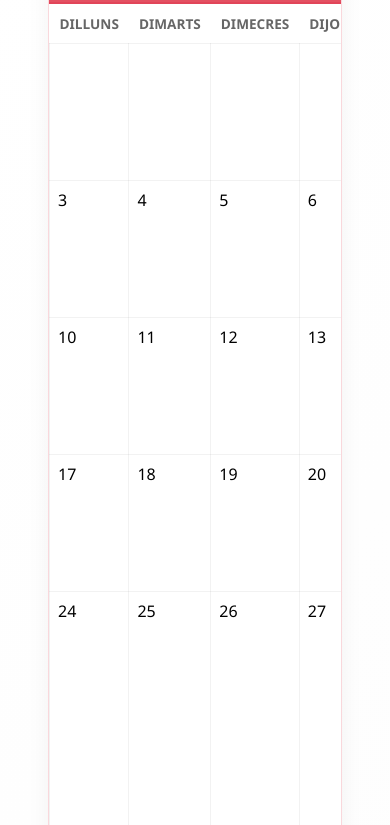
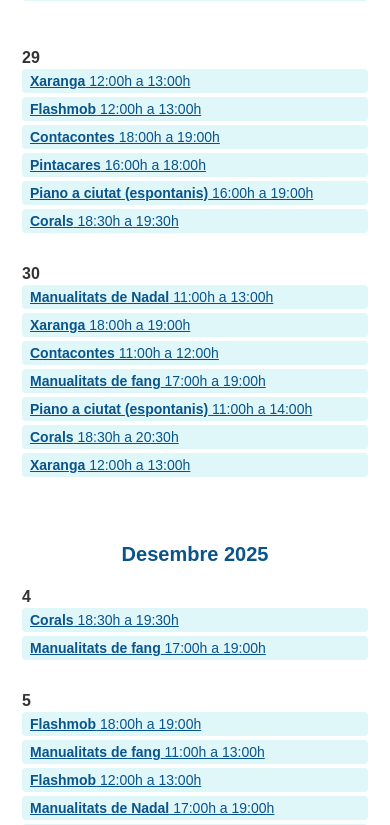
Before and after one commit to Ebony-e-Ivory/calendari.cat, a plain HTML site: page index.html in a window 390 px wide. Shown: the part 124-949 px from the top of the page. Drawn offline with Linux system fonts and the light colour scheme.

Commit message:
Update css.css

```diff
--- a/css.css
+++ b/css.css
@@ -1,90 +1,231 @@
-/* === ESTILO GLASS === */
+/* General */
 body {
-  font-family: "Segoe UI", sans-serif;
-  background: linear-gradient(135deg, #fff 0%, #f6f6f6 100%);
-  padding: 40px;
+  font-family: Arial, sans-serif;
+  background-color: #ffffff;
+  margin: 0;
+  padding: 0;
 }
 
-.calendar-container {
-  backdrop-filter: blur(8px);
-  background: rgba(255, 255, 255, 0.75);
-  border-radius: 20px;
-  border: 1px solid rgba(224, 62, 82, 0.2);
-  box-shadow: 0 8px 25px rgba(0, 0, 0, 0.05);
-  overflow: hidden;
-  max-width: 950px;
-  margin: auto;
+/* Encabezado */
+.header {
+  background-color: #09548a;
+  color: white;
+  text-align: center;
+  padding: 20px;
 }
 
+.header h1 {
+  font-size: 24px;
+  margin: 0;
+  padding-bottom: 15px;
+}
+
+/* Contenedor del calendario */
+.calendar-container {
+  display: flex;
+  flex-direction: column;
+  padding: 20px;
+  background-color: #ffffff;
+  width: 100%;
+  box-sizing: border-box;
+}
+
+/* Título del mes */
 .month-title {
-  background: rgba(224, 62, 82, 0.9);
-  color: #fff;
-  padding: 18px 0;
-  font-size: 1.9em;
   text-align: center;
-  letter-spacing: 1px;
-  text-transform: uppercase;
-  border-bottom: 2px solid rgba(224, 62, 82, 0.6);
+  font-weight: bold;
+  font-size: 24px;
+  color: #09548a;
+  margin-top: 10px;
+  margin-bottom: 20px;
+}
+
+/* Tabla del calendario en escritorio */
+@media (min-width: 769px) {
+  .calendar-container {
+      align-items: center;
   }
 
   .calendar {
       width: 100%;
+      max-width: 800px;
       border-collapse: collapse;
+      margin-bottom: 30px;
+      box-shadow: 0 4px 8px rgba(0, 0, 0, 0.1);
   }
 
-.calendar th {
-  background: rgba(255, 255, 255, 0.6);
-  color: #666;
-  text-transform: uppercase;
-  padding: 10px;
-  font-size: 0.85em;
+  .calendar thead th {
+      background-color: #cfd8dc;
+      color: #333;
+      padding: 12px;
+      text-align: center;
+      font-weight: bold;
+      border-bottom: 2px solid #09548a;
+      font-size: 14px;
   }
 
   .calendar td {
-  height: 120px;
+      width: 14.28%;
+      padding: 10px;
+      border: 1px solid #e0e0e0;
+      text-align: left;
       vertical-align: top;
-  border: 1px solid rgba(0, 0, 0, 0.05);
-  padding: 8px;
-  transition: background 0.2s ease;
+      position: relative;
+      font-size: 14px;
+      transition: background-color 0.3s;
+      box-sizing: border-box;
+  }
+
+  .calendar td.grey {
+      background-color: #f0f0f0;
   }
 
   .calendar td:hover {
-  background: rgba(224, 62, 82, 0.05);
+      background-color: #e0f7fa;
+  }
+
+  .day-number {
+      font-weight: bold;
+      font-size: 14px;
+      color: #09548a;
+      position: absolute;
+      top: 5px;
+      left: 5px;
   }
 
   .event {
-  background: rgba(224, 62, 82, 0.9);
-  color: #fff;
-  border-radius: 6px;
-  padding: 6px 10px;
-  font-size: 0.85em;
+      font-size: 12px;
+      margin-top: 5px;
+      padding: 5px 10px;
+      background-color: #e0f7fa;
+      color: #09548a;
+      text-align: center;
       text-decoration: none;
       display: inline-block;
-  transition: all 0.2s ease-in-out;
+      border-radius: 4px;
+      transition: background-color 0.2s ease, color 0.2s ease;
+      box-shadow: 0 2px 4px rgba(0, 0, 0, 0.1);
   }
 
   .event:hover {
-  background: rgba(224, 62, 82, 1);
-  transform: scale(1.03);
+      background-color: #09548a;
+      color: #ffffff;
   }
 
-/* === Imagen centrada y con estilo === */
+
+  /* Contenedor de las imágenes */
   .imagen_programa {
-  display: flex;
-  justify-content: center;
-  align-items: center;
-  margin: 50px auto;
+      display: none;
+      margin-top: 20px;
       max-width: 800px;
-  padding: 18px;
-  background: rgba(255, 255, 255, 0.85);
-  border-radius: 10px;
-  box-shadow: 0 8px 25px rgba(0, 0, 0, 0.1);
+      /* Alinea el tamaño con el calendario */
+      width: 100%;
+      margin-left: auto;
+      margin-right: auto;
+      text-align: center;
   }
 
   .imagen_programa img {
+      width: 100%;
+      height: auto;
+  }
+}
+
+/* Ocultar .day-of-week solo en versión de escritorio */
+@media (min-width: 769px) {
+  .day-text {
+      display: none;
+  }
+}
+
+/* Estilo móvil inspirado en el calendario de Apple */
+@media (max-width: 768px) {
+  .calendar-container {
+      padding: 10px;
+      /* Reducir el padding para aprovechar el espacio en pantalla */
+  }
+
+  .month-title {
+      text-align: center;
+      font-weight: bold;
+      font-size: 20px;
+      color: #09548a;
+      margin-top: 20px;
+      margin-bottom: 10px;
+  }
+
+  .calendar {
+      display: column;
+      flex-direction: column;
+      width: 100%;
+  }
+
+  /* Ocultar el encabezado de días de la semana en móvil */
+  .calendar thead {
+      display: none;
+  }
+
+  /* Ocultar completamente los días sin eventos en móvil */
+  .calendar td:empty,
+  .calendar td:not(:has(.event)) {
+      display: none;
+  }
+
+  .calendar td {
+      background-color: #ffffff;
+      padding: 10px;
+      min-height: 80px;
+      display: flex;
+      flex-direction: column;
+
+      justify-content: flex-start;
+      position: relative;
+      border: none;
+      box-sizing: border-box;
+      margin-bottom: 10px;
+      border-radius: 8px;
+      width: 100%;
+      /* Asegura que cada día ocupe el 100% del ancho */
+  }
+
+  /* Número del día en móvil */
+  .day-number {
+      font-size: 16px;
+      font-weight: bold;
+      color: #333;
+      margin-bottom: 5px;
+  }
+
+  /* Eventos en estilo Apple */
+  .event {
+      font-size: 14px;
+      margin: 2px 0;
+      padding: 4px 8px;
+      background-color: #e0f7fa;
+      color: #09548a;
+      border-radius: 4px;
+      text-align: left;
+      font-weight: normal;
+      overflow: hidden;
+      white-space: nowrap;
+      text-overflow: ellipsis;
       max-width: 100%;
-  max-height: 1200px;          /* ajusta según tu necesidad */
-  object-fit: contain;
-  border-radius: 16px;        /* igual que el contenedor */
-  box-shadow: 0 4px 10px rgba(0, 0, 0, 0.2);
   }
+
+
+  /* Contenedor de las imágenes */
+  .imagen_programa {
+      display: none;
+      margin-top: 20px;
+      max-width: 800px;
+      /* Alinea el tamaño con el calendario */
+      width: 100%;
+      margin-left: auto;
+      margin-right: auto;
+      text-align: center;
+  }
+
+  .imagen_programa img {
+      width: 100%;
+      height: auto;
+  }
```
Lines whose indentation alone changed are shown as unchanged.
